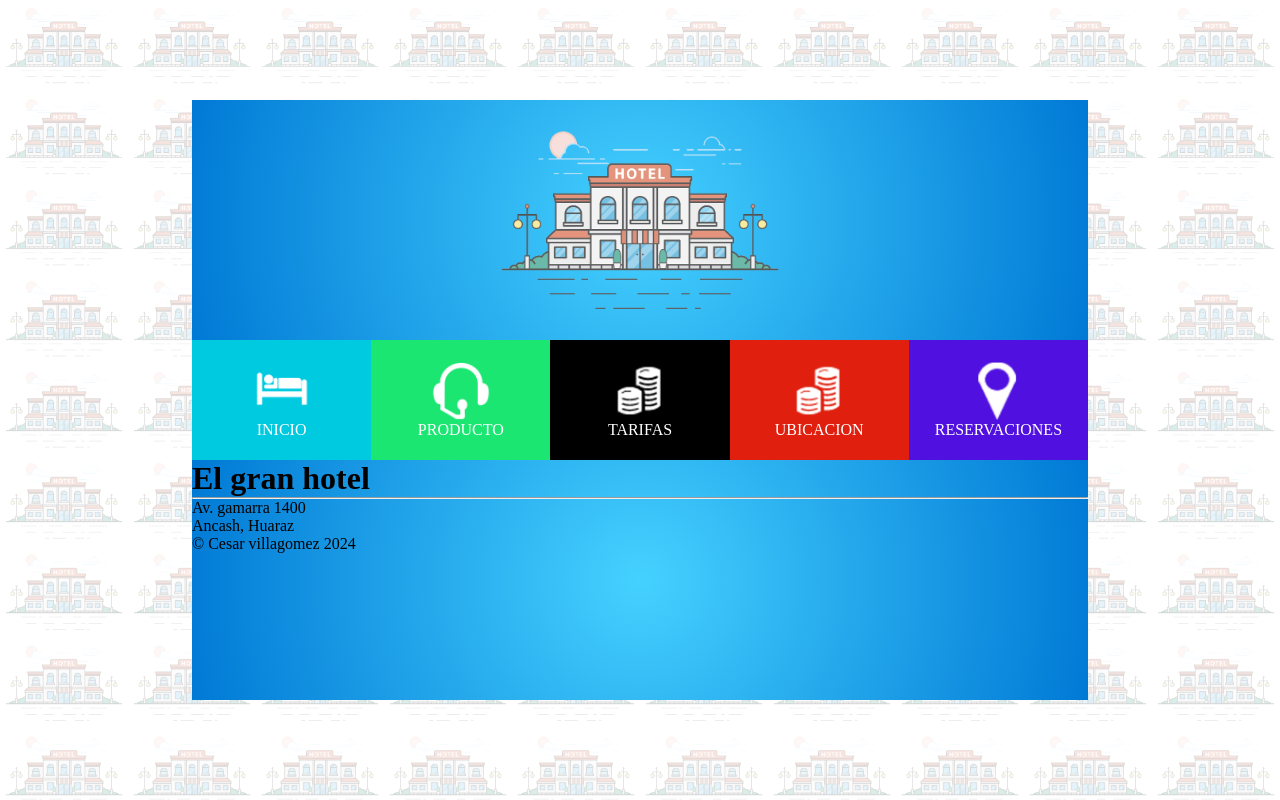
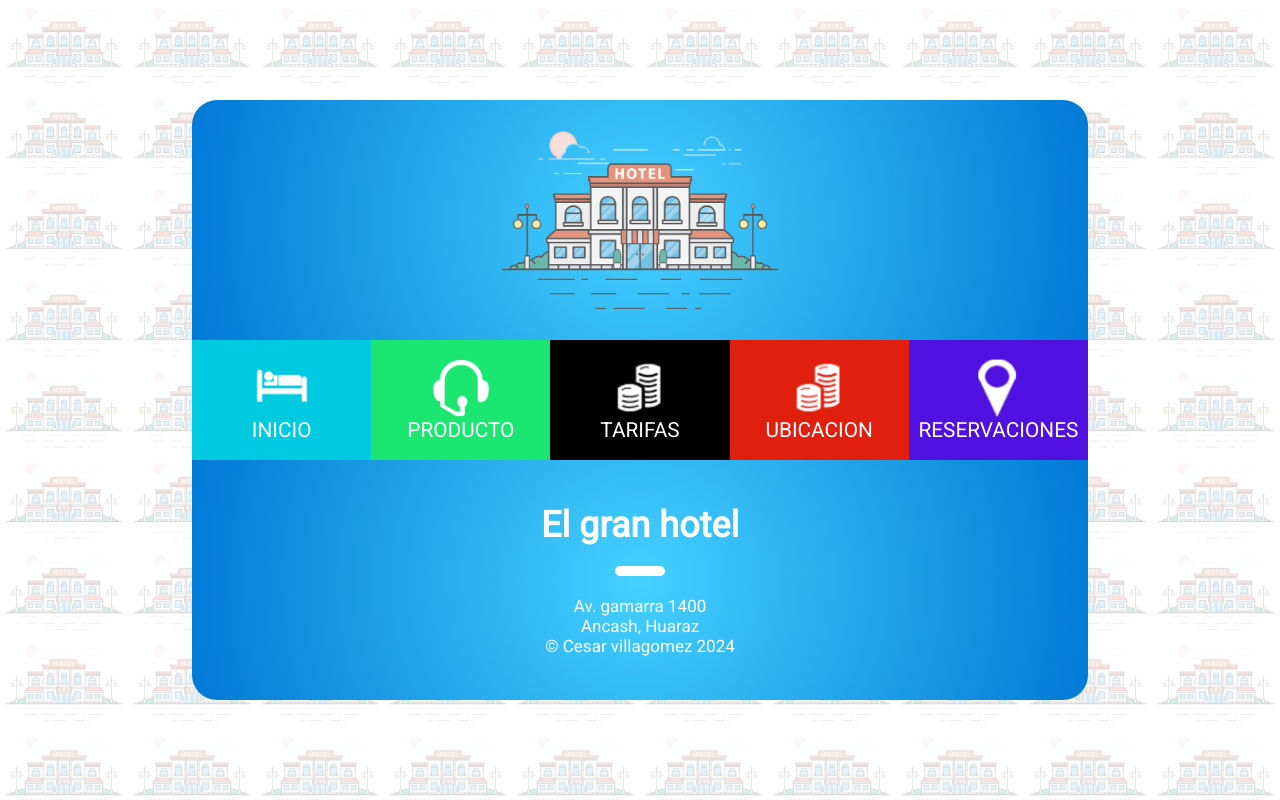
Before and after one commit to cesar-25431/PaginaHotelPueba, a plain HTML site: page index.html in a window 1280 px wide. Drawn offline with Linux system fonts and the light colour scheme.

Commit message:
Pagina completa primera parte

```diff
--- a/css/styles.css
+++ b/css/styles.css
@@ -2,6 +2,7 @@
   margin:0;
   padding:0;
   box-sizing: border-box;
+  font-family: "Roboto", sans-serif
 }
 body{
 
@@ -23,10 +24,16 @@ body{
   flex-direction: column;
   justify-content: center;
   align-items: center;
+  border-radius: 1.563rem 1.563rem 0 0;
 }
 .cabecera img{
   object-fit: cover;
   height: 90%;
+}
+.cabecera img:hover{
+  object-fit: cover;
+  height: 100%;
+  transition: 0.25s;
 }
 
 /* nav */
@@ -48,6 +55,7 @@ body{
   align-items: center;
   text-decoration: none;
   color: #fff;
+  font-size: 1.3rem;
 }
 .enlace img{
   object-fit: cover;
@@ -69,11 +77,49 @@ body{
   background-color: #5010E0;
 }
 
+#link_1:hover{
+  background-color: #db722b;
+  transition: 0.25s;
+
+}
+#link_2:hover{
+  background-color: #420d7b;
+}
+#link_3:hover{
+  background-color: #e71c1c;
+}
+#link_4:hover{
+  background-color: #298e5d;
+}
+#link_5:hover{
+  background-color: #e8ef22;
+}
+
 /* footer */
 .pie{
   background: radial-gradient(circle,rgb(69,209,255), rgb(0,121,213));
   width: 70%;
   height: 30%;
+  display: flex;
+  flex-direction: column;
+  justify-content: center;
+  align-items: center;
+  color: #fff;
+  border-radius:  0 0 1.563rem 1.563rem;
+}
+h1{
+  font-size: 2.25rem;
+}
+hr{
+  width: 3.125rem;
+  height: 0.625rem;
+  background-color: #fff;
+  border: none;
+  border-radius: 1.25rem;
+  margin: 1.25rem 0;
+}
+.pie p{
+  font-size: 1.063rem ;
 }
 /*Este comentario esta modificado
 desde gihub*/
--- a/index.html
+++ b/index.html
@@ -6,6 +6,9 @@
     <title>Document</title>
 		<link rel="stylesheet" href="css/styles.css">
 		<!-- <link rel="stylesheet" href="https://necolas.github.io/normalize.css/8.0.1/normalize.css"> -->
+    <link rel="preconnect" href="https://fonts.googleapis.com">
+    <link rel="preconnect" href="https://fonts.gstatic.com" crossorigin>
+    <link href="https://fonts.googleapis.com/css2?family=Roboto&display=swap" rel="stylesheet">
 
   </head>
   <body>
```
